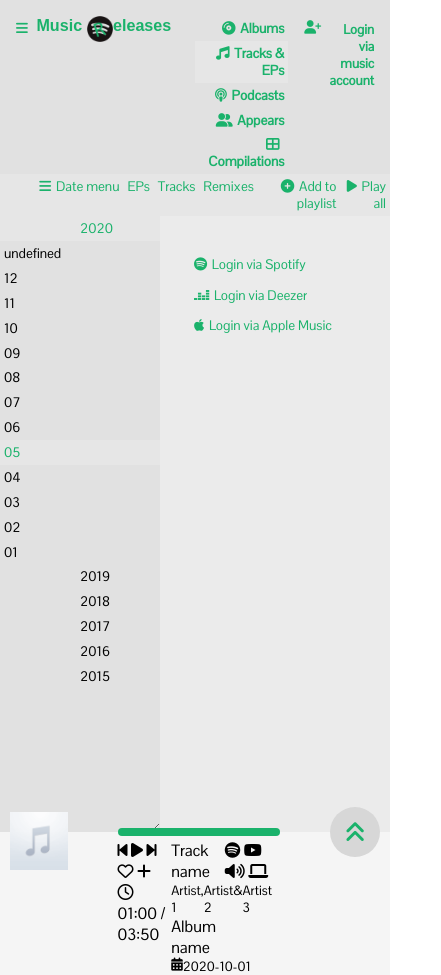
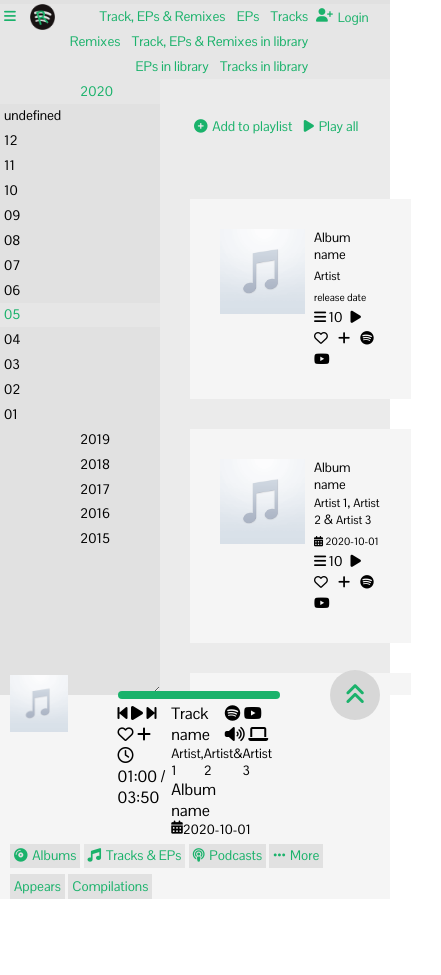
Before and after one commit to jakubkastner/music-releases-js, a plain HTML site: page index.html in a window 390 px wide. Shown: the whole page, 441 px wide, since content can reach past the window. After the commit the page ends 899 px from the top, so only its background shows below. Drawn offline with nearby package versions, Linux system fonts and the light colour scheme.

Commit message:
scss: better menu

```diff
--- a/index.html
+++ b/index.html
@@ -27,22 +27,21 @@
 <body>
     <header>
         <div class="loader"></div>
-        <div class="primary">
+        <div class="primary mobile-hide">
             <div class="page-name">
-                <a class="date-menu-button button pc-hide" title="Hide date menu."><i class="fas fa-bars"></i></a>
-                <h1 class="mobile-hide">Music</h1>
+                <h1>Music</h1>
                 <img class="favicon" src="images/favicon.png" alt="R" />
-                <h1 class="mobile-hide">eleases</h1>
+                <h1>eleases</h1>
             </div>
-            <nav class="releases-menu buttons mobile-hide">
+            <nav class="m-releases buttons mobile-hide">
                 <a class="b-albums" title="View released albums"><i class="fas fa-compact-disc"></i>Albums</a>
                 <a class="b-tracks-eps active" title="View released Tracks & EPs"><i class="fas fa-music"></i>Tracks & EPs</a>
                 <a class="b-podcasts" title="View newest podcasts"><i class="fas fa-podcast"></i>Podcasts</a>
                 <a class="b-appears" title="View released appears"><i class="fas fa-user-friends"></i>Appears</a>
                 <a class="b-compilations" title="View released compilations"><i class="fas fa-th-large"></i>Compilations</a>
             </nav>
-            <div class="div-user">
-                <a class="b-login button" id="user">
+            <div class="user">
+                <a class="b-login button">
                     <i class="fas fa-user-plus"></i>
                     <p>Login<span class="mobile-hide"> via music account</span></p>
                 </a>
@@ -58,12 +57,50 @@
             </div>
         </div>
         <div class="secondary">
-            <a class="date-menu-button button" title="Hide date menu."><i class="fas fa-bars"></i>Date menu</a>
-            <a class="b-f-eps button" title="Show only EPs">EPs</a>
-            <a class="b-f-tracks button" title="Show only Tracks">Tracks</a>
-            <a class="b-f-remixes button" title="Show only Remixes">Remixes</a>
-            <a class="button"><i class="fas fa-plus-circle"></i>Add to playlist</a>
-            <a class="button"><i class="fas fa-play"></i>Play all</a>
+            <a class="b-m-date button" title="Hide date menu."><i class="fas fa-bars"></i><span class="mobile-hide">Date menu</span></a>
+            <div class="page-name pc-hide">
+                <img class="favicon" src="images/favicon.png" alt="R" />
+            </div>
+            <nav class="m-albums buttons skrejto">
+                <a class="b-albums" title="Show all Albums">New albums</a>
+                <a class="b-my-albums" title="Show my saved Albums">Albums in library</a>
+            </nav>
+            <nav class="m-track-eps buttons">
+                <a class="b-tracks-eps" title="Show all Tracks, EPs & Remixes">Track, EPs & Remixes</a>
+                <a class="b-eps" title="Show only EPs">EPs</a>
+                <a class="b-tracks" title="Show only Tracks">Tracks</a>
+                <a class="b-remixes" title="Show only Remixes">Remixes</a>
+                <a class="b-my-tracks-eps" title="Show my saved Track, EPs & Remixes">Track, EPs & Remixes in library</a>
+                <a class="b-my-eps" title="Show my saved EPs">EPs in library</a>
+                <a class="b-my-tracks" title="Show my saved Tracks">Tracks in library</a>
+            </nav>
+            <nav class="m-podcasts buttons skrejto">
+                <a class="b-podcasts" title="Show all Podcasts">New podcasts</a>
+                <a class="b-my-podcasts" title="Show my saved Podcasts">Podcasts in library</a>
+            </nav>
+            <nav class="m-appears buttons skrejto">
+                <a class="b-appears" title="Show all Appears">New Appears</a>
+                <a class="b-my-appears" title="Show my saved Appears">Appears in library</a>
+            </nav>
+            <nav class="m-compilations buttons skrejto">
+                <a class="b-compilations" title="Show all Compilations">New Compilations</a>
+                <a class="b-my-compilations" title="Show my saved Compilations">Compilations in library</a>
+            </nav>
+            <div class="user pc-hide">
+                <a class="b-login button">
+                    <i class="fas fa-user-plus"></i>
+                    <p>Login<span class="mobile-hide"> via music account</span></p>
+                </a>
+                <nav class="m-login m-hover buttons">
+                    <a class="b-login-spotify" title="Login via Spotify"><i class="fab fa-spotify"></i>Spotify</a>
+                    <a class="b-login-deezer" title="Login via Deezer"><i class="fab fa-deezer"></i>Deezer</a>
+                    <a class="b-login-apple" title="Login via Apple Music"><i class="fab fa-apple"></i>Apple Music</a>
+                </nav>
+                <nav class="m-user m-hover buttons">
+                    <a class="b-settings"><i class="fas fa-wrench"></i>Settings</a>
+                    <a class="b-logout"><i class="fas fa-sign-out-alt"></i>Logout</a>
+                </nav>
+            </div>
         </div>
     </header>
     <main>
@@ -91,7 +128,7 @@
             <a class="m-year button" id="m-year-2015">2015</a>
         </nav>
         <div class="content">
-            <div class="c-logout">
+            <div class="c-logout skrejto">
                 <div>
                     <p>
                         <a class="b-login-spotify button"><i class="fab fa-spotify"></i>Login via Spotify</a>
@@ -104,7 +141,11 @@
                     </p>
                 </div>
             </div>
-            <div class="c-releases skrejto">
+            <div class="c-releases">
+                <div>
+                    <a class="button"><i class="fas fa-plus-circle"></i>Add to playlist</a>
+                    <a class="button"><i class="fas fa-play"></i>Play all</a>
+                </div>
                 <div class="c-albums">
                     <div class="c-release" id="r-album-2qaaaIfB5TuEAh5cqI1ksz">
                         <div class="c-r-flex">
@@ -395,7 +436,7 @@
                 <a class="p-a-tracklist-button" title="Tracklist"><i class="fas fa-angle-double-up"></i></a>
             </div>
         </div>
-        <nav class="releases-menu buttons mobile skrejto">
+        <nav class="m-releases buttons pc-hide">
             <a class="b-albums" title="View released albums"><i class="fas fa-compact-disc"></i>Albums</a>
             <a class="b-tracks-eps active" title="View released Tracks & EPs"><i class="fas fa-music"></i>Tracks & EPs</a>
             <a class="b-podcasts" title="View newest podcasts"><i class="fas fa-podcast"></i>Podcasts</a>
--- a/scripts/init.js
+++ b/scripts/init.js
@@ -17,7 +17,7 @@
 el.main.body = $('body');
 
 // all buttons, which can be active
-el.menu.releases = $('.releases-menu a, .b-settings');
+el.menu.releases = $('.m-releases a, .b-settings');
 // login buttons
 el.main.loginButton = $('.b-login');
 // left login menu
@@ -26,7 +26,7 @@
 // page title
 el.main.title = $('.title');
 
-el.menu.date.mobile = $('.date-menu-button');
+el.menu.date.mobile = $('.b-m-date');
 el.menu.date.menu = $('.m-date');
 el.menu.date.year = $('.m-year');
 el.menu.date.month = $('.m-month');
--- a/styles/colors.scss
+++ b/styles/colors.scss
@@ -93,7 +93,7 @@
         // left hover menu (login, user)
         .m-hover {
             /*&:hover {
-                & ~ header .div-user .b-login {
+                & ~ header .user .b-login {
                     background-color: $color_5;
 
                     * {
--- a/styles/header.scss
+++ b/styles/header.scss
@@ -31,17 +31,6 @@
         }
     }
 
-    // main header (without loader)
-    .primary {
-        // title text
-        font-weight: 700;
-
-        // div in header
-        &>* {
-            margin: calc(10px + 0.5vw);
-            margin-bottom: 0;
-        }
-
     // page name
     .page-name {
         cursor: context-menu;
@@ -65,7 +54,7 @@
     }
 
     // user menu
-        .div-user {
+    .user {
         margin-left: auto;
         position: relative;
         display: inline;
@@ -104,12 +93,24 @@
             }
         }
     }
+
+    // main header (without loader)
+    .primary {
+        // title text
+        font-weight: 700;
+        margin: calc(5px + 0.2vw) calc(10px + 0.5vw) 0 calc(10px + 0.5vw);
+
+        // div in header
+        /*&>* {
+            margin: calc(10px + 0.5vw);
+            margin-bottom: 0;
+        }*/
     }
 
     .secondary {
 
         // mobile date (hide/show) icon
-        .date-menu-button {
+        .b-m-date {
             width: calc(#{$date_menu_width} - 2 * #{$button_padding_1} - 2 * #{$button_padding_2});
         }
 
--- a/styles/mobile.scss
+++ b/styles/mobile.scss
@@ -4,12 +4,15 @@
 
 @media screen and (min-width: 1000px) {
     .pc-hide {
-        display: none;
+        display: none !important;
     }
 }
 
 @media screen and (max-width: 1000px) {
     .mobile-hide {
-        display: none;
+        display: none !important;
+    }
+    header .secondary .b-m-date {
+        width: auto;
     }
 }
```
Also changed, not shown: styles/colors.css, styles/header.css, styles/mobile.css, 2 other files. Lines whose indentation alone changed are shown as unchanged.
